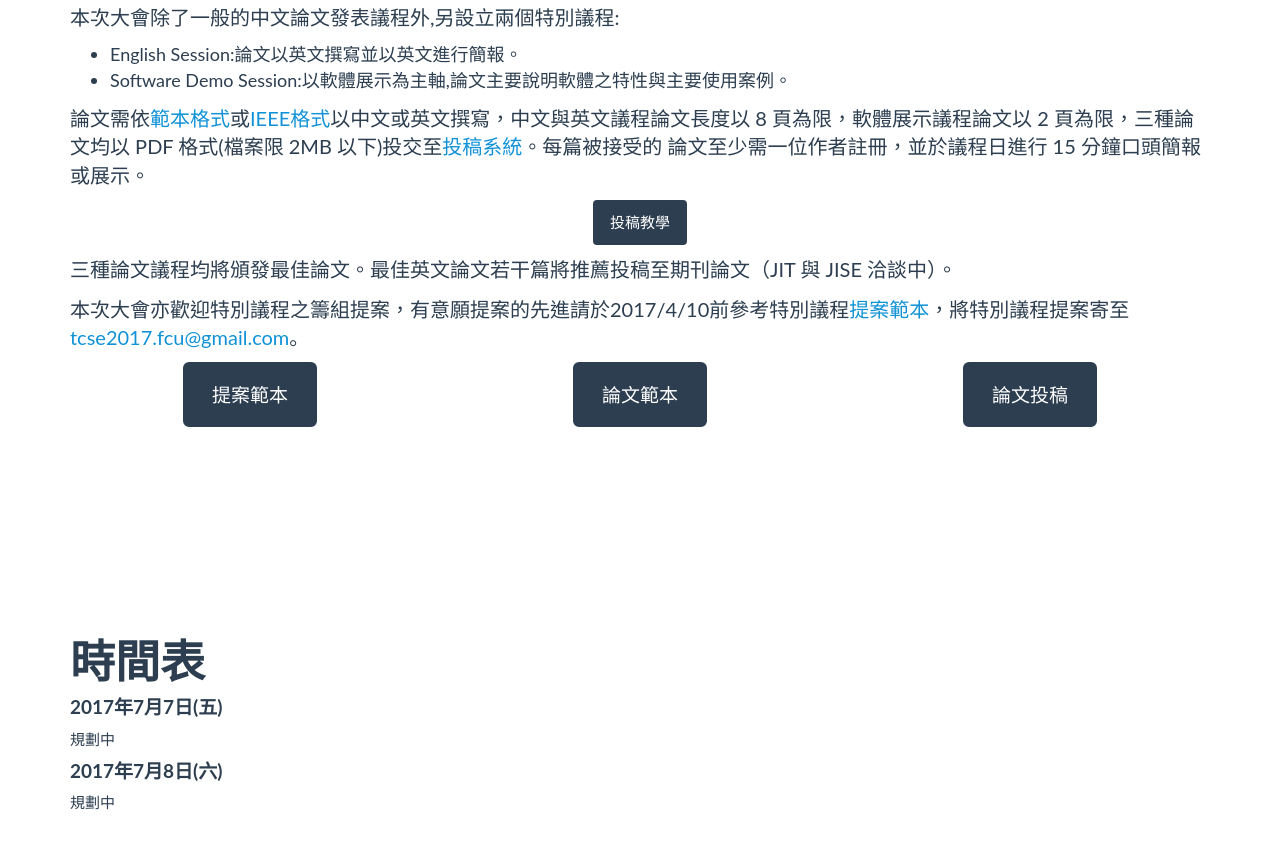
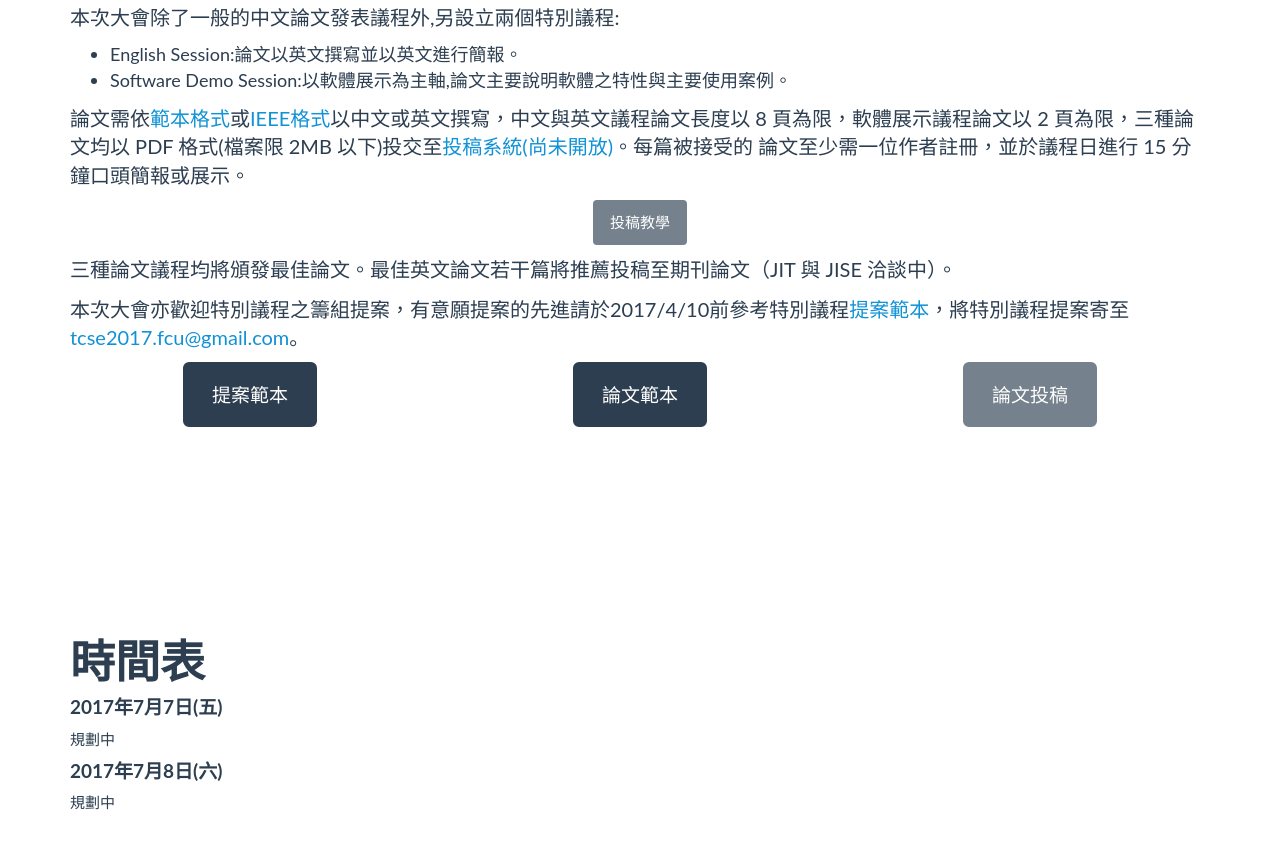
Before and after one commit to BlackTeaToast/tcse2017, a website: page app/index.html in a window 1280 px wide. Shown: the part 4953-5801 px from the top of the page. Drawn offline with nearby package versions, Linux system fonts and the light colour scheme; some packages are replaced by stand-ins of ours; files that its build step writes are made by us from their sources.

Commit message:
Disabled easychair link  and tutorial btn

```diff
--- a/app/index.html
+++ b/app/index.html
@@ -1226,14 +1226,14 @@
   <div class="col-xs-12">
     <p>
       論文需依<a href="file/TCSE2017format.doc">範本格式</a>或<a href="http://www.ieee.org/conferences_events/conferences/publishing/templates.html">IEEE格式</a>以中文或英文撰寫，中文與英文議程論文長度以
-      8 頁為限，軟體展示議程論文以 2 頁為限，三種論文均以 PDF 格式(檔案限 2MB 以下)投交至<a href="https://easychair.org/conferences/?conf=tcse2016">投稿系統</a>。每篇被接受的
+      8 頁為限，軟體展示議程論文以 2 頁為限，三種論文均以 PDF 格式(檔案限 2MB 以下)投交至<a href="#easychair">投稿系統(尚未開放)</a>。每篇被接受的
       論文至少需一位作者註冊，並於議程日進行 15 分鐘口頭簡報或展示。
     </p>
   </div>
 </div>
 <div class="row">
   <div class="col-xs-12 text-center">
-    <button type="button" class="btn btn-primary" onclick="window.location.assign('file/EasyChairForTCSE2016Tutorial.pdf');" style="margin-bottom:10px">投稿教學</button>
+    <button type="button" class="btn btn-primary" onclick="window.location.assign('file/EasyChairForTCSE2016Tutorial.pdf');" style="margin-bottom:10px" disabled>投稿教學</button>
 </div>
 </div>
 <div class="row">
@@ -1255,7 +1255,7 @@
   <button type="button" class="btn btn-primary btn-lg" onclick="window.location.assign('file/TCSE2017format.doc');" style="margin-bottom:10px">論文範本</button>
 </div>
 <div class="col-xs-12 col-sm-4 text-center">
-  <button type="button" class="btn btn-primary btn-lg" onclick="window.location.assign('https://easychair.org/conferences/?conf=tcse2017');" style="margin-bottom:10px">論文投稿</button>
+  <button type="button" class="btn btn-primary btn-lg" onclick="window.location.assign('https://easychair.org/conferences/?conf=tcse2017');" style="margin-bottom:10px" disabled>論文投稿</button>
 </div>
 </div>
 </div>
```
